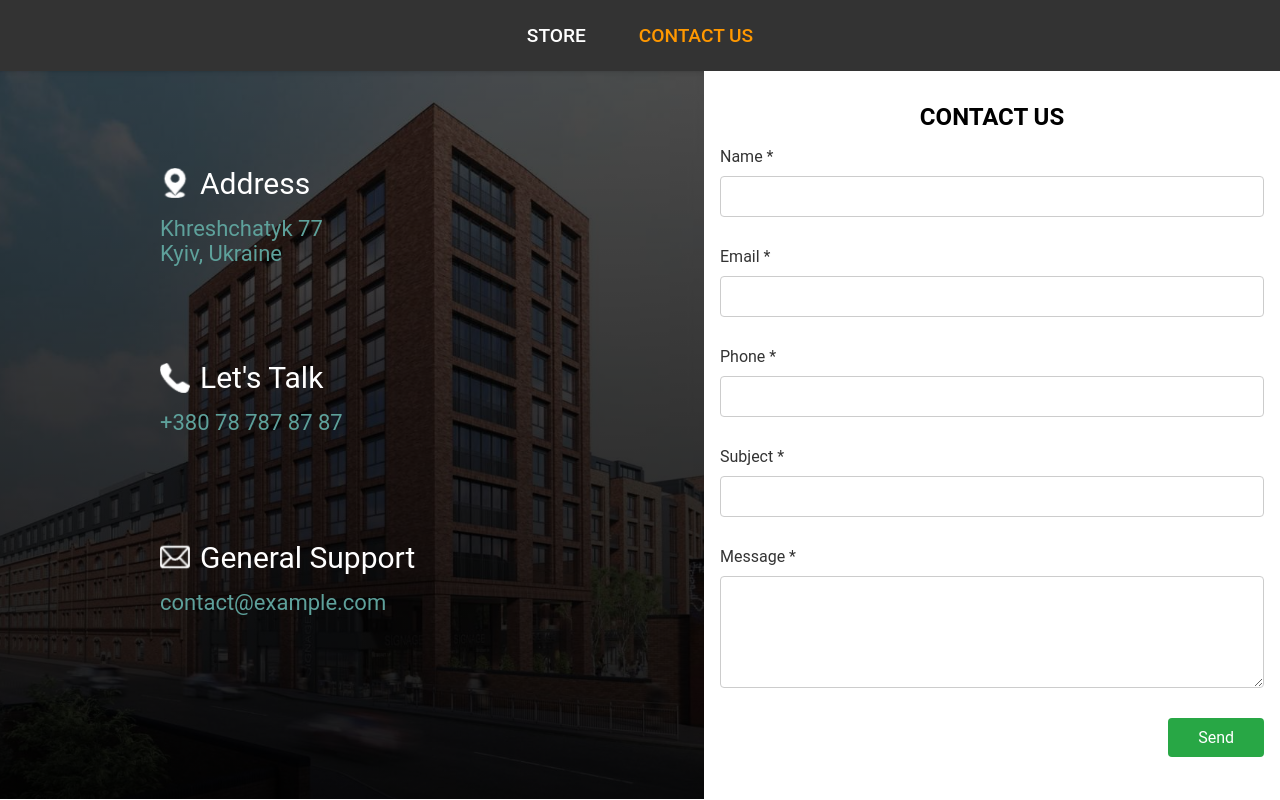
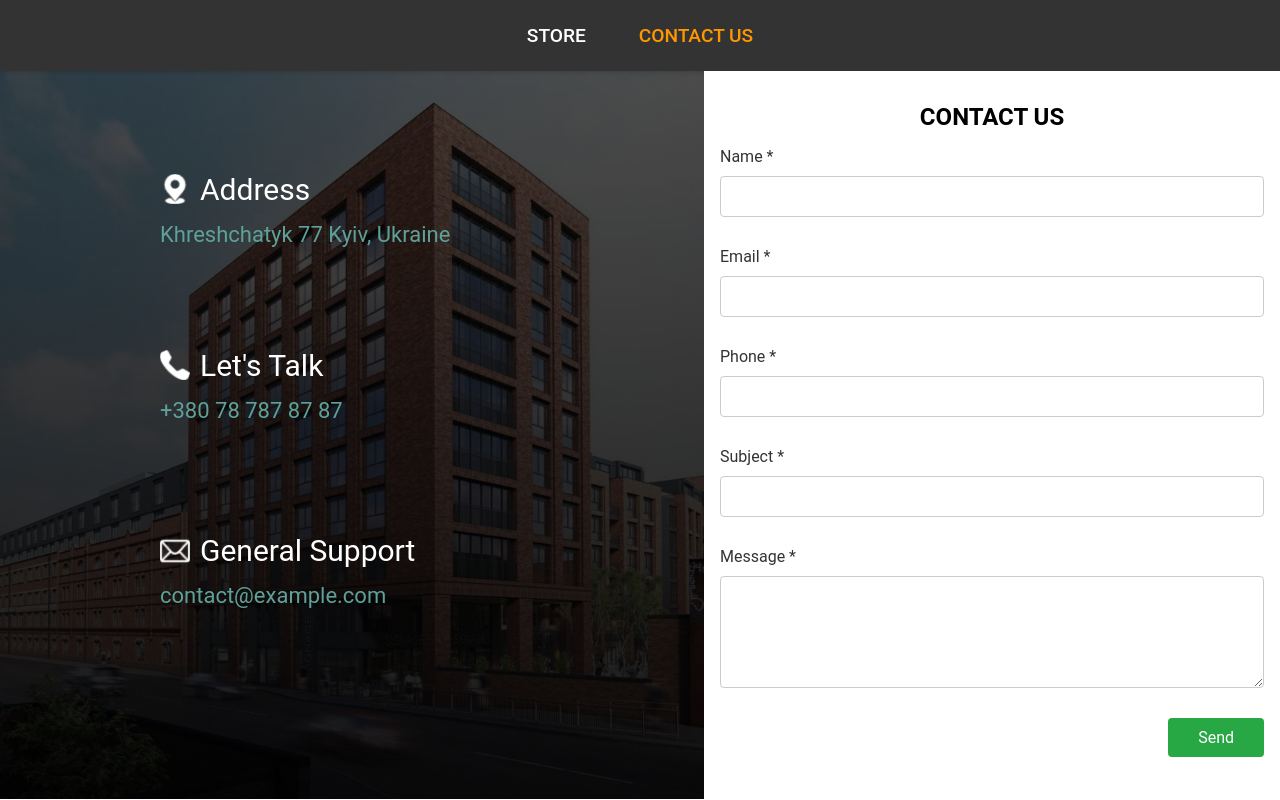
Before and after one commit to Leonid-Radchenko/Simple-Angular-project, an Angular app: page /contacts in a window 1280 px wide. Built offline with nearby package versions, Linux system fonts and the light colour scheme.

Commit message:
move form and contact data to services

```diff
--- a/src/app/contact-page/contact-page.component.css
+++ b/src/app/contact-page/contact-page.component.css
@@ -26,30 +26,6 @@
   background: linear-gradient(rgba(0, 0, 0, 0.7), rgba(0, 0, 0, 0.9)),
               url('../../assets/images/backgrounds/contact-us-bg-image.jpg') no-repeat center center;
   background-size: cover;
-}
-
-.contact-info-group-title {
-  display: flex;
-  align-items: center;
-  margin-bottom: 15px;
-}
-
-.contact-info-group-title-icon {
-  margin-right: 10px;
-  width: 30px;
-  height: 30px;
-  filter: invert(1) brightness(2);
-}
-
-.contact-info-group-title span {
-  font-size: 30px;
-}
-
-.contact-info-group p,
-.address {
-  color: var(--green-text-color);
-  font-size: 22px;
-  margin-bottom: 10px;
 }
 
 .form-container {
--- a/src/app/contact-page/contact-page.component.html
+++ b/src/app/contact-page/contact-page.component.html
@@ -1,29 +1,8 @@
 <div class="contact-us-container">
   <div class="contact-info">
-    <div class="contact-info-group">
-      <div class="contact-info-group-title">
-        <img src="assets/images/icons/pin-49.png" alt="Location Icon" class="contact-info-group-title-icon">
-        <span>Address</span>
-      </div>
-      <address class="address">
-        Khreshchatyk 77<br>
-        Kyiv, Ukraine
-      </address>
-    </div>
-    <div class="contact-info-group">
-      <div class="contact-info-group-title">
-        <img src="assets/images/icons/phone-504.png" alt="Phone Icon" class="contact-info-group-title-icon">
-        <span>Let's Talk</span>
-      </div>
-      <p><a href="tel:+380787878787">+380 78 787 87 87</a></p>
-    </div>
-    <div class="contact-info-group">
-      <div class="contact-info-group-title">
-        <img src="assets/images/icons/mail-5888.png" alt="Mail Icon" class="contact-info-group-title-icon">
-        <span>General Support</span>
-      </div>
-      <p><a href="mailto:contact@example.com">contact&#64;example.com</a></p>
-    </div>
+    @for (info of contactInfo; track info.id) {
+      <app-contact-info [info]="info" />
+    }
   </div>
   <div class="form-container">
     <h2 class="form-container-title">Contact Us</h2>
--- a/src/app/contact-page/contact-page.component.ts
+++ b/src/app/contact-page/contact-page.component.ts
@@ -1,22 +1,29 @@
-import { Component } from '@angular/core';
+import { Component, inject } from '@angular/core';
 import { ButtonComponent } from '../shared/components/button/button.component';
 import { ButtonConfig } from '../shared/models/button.model';
 import { InputComponent } from '../shared/components/input/input.component';
 import { InputConfig } from '../shared/models/input.model';
+import { ContactInfo } from '../shared/models/contact-info.model';
+import { ContactInfoComponent } from '../shared/components/contact-info/contact-info.component';
+import { ContactInfoService } from '../shared/services/contact-info.service';
 
 @Component({
     selector: 'app-contact-page',
-    imports: [ButtonComponent, InputComponent],
+    imports: [ButtonComponent, InputComponent, ContactInfoComponent],
     templateUrl: './contact-page.component.html',
     styleUrl: './contact-page.component.css',
 })
 export class ContactPageComponent {
+  private contactInfoService = inject(ContactInfoService);
+
+  contactInfo: ContactInfo[] = this.contactInfoService.getContactInfo();
+
   submitButtonConfig: ButtonConfig = {
     label: 'Send',
     color: 'success',
     type: 'submit',
     customClass: 'button-submit'
-  }
+  };
 
   nameInputConfig: InputConfig = {
     id: 'name',
@@ -25,7 +32,7 @@ export class ContactPageComponent {
     label: 'Name',
     required: true,
     // placeholder: 'Enter your name'
-  }
+  };
 
   emailInputConfig: InputConfig = {
     id: 'email',
@@ -34,7 +41,7 @@ export class ContactPageComponent {
     label: 'Email',
     required: true,
     // placeholder: 'Enter your email'
-  }
+  };
 
   phoneInputConfig: InputConfig = {
     id: 'phone',
@@ -43,7 +50,7 @@ export class ContactPageComponent {
     label: 'Phone',
     required: true,
     // placeholder: 'Enter your phone'
-  }
+  };
 
   subjectInputConfig: InputConfig = {
     id: 'subject',
@@ -52,7 +59,7 @@ export class ContactPageComponent {
     label: 'Subject',
     required: true,
     // placeholder: 'Enter your subject'
-  }
+  };
 
   messageInputConfig: InputConfig = {
     id: 'message',
@@ -62,5 +69,5 @@ export class ContactPageComponent {
     required: true,
     // placeholder: 'Enter your message',
     rows: 5
-  }
+  };
 }
--- /dev/null
+++ b/src/app/shared/components/contact-info/contact-info.component.css
@@ -0,0 +1,23 @@
+.contact-info-group-title {
+  display: flex;
+  align-items: center;
+  margin-bottom: 15px;
+}
+
+.contact-info-group-title-icon {
+  margin-right: 10px;
+  width: 30px;
+  height: 30px;
+  filter: invert(1) brightness(2);
+}
+
+.contact-info-group-title span {
+  font-size: 30px;
+}
+
+.contact-info-group p,
+.address {
+  color: var(--green-text-color);
+  font-size: 22px;
+  margin-bottom: 10px;
+}
--- /dev/null
+++ b/src/app/shared/components/contact-info/contact-info.component.html
@@ -0,0 +1,16 @@
+<div class="contact-info-group">
+  <div class="contact-info-group-title">
+    <img [src]="info.icon" [alt]="info.title + ' Icon'" class="contact-info-group-title-icon">
+    <span>{{ info.title }}</span>
+  </div>
+
+  @if (!info.link) {
+    <address class="address">
+      {{ info.content }}
+    </address>
+  } @else {
+    <p>
+      <a [href]="info.link">{{ info.content }}</a>
+    </p>
+  }
+</div>
--- /dev/null
+++ b/src/app/shared/services/contact-info.service.ts
@@ -0,0 +1,32 @@
+import { Injectable } from "@angular/core";
+import { ContactInfo } from "../models/contact-info.model";
+
+@Injectable({
+  providedIn: 'root'
+})
+export class ContactInfoService {
+  getContactInfo(): ContactInfo[] {
+    return [
+      {
+        id: 1,
+        icon: 'assets/images/icons/pin-49.png',
+        title: 'Address',
+        content: 'Khreshchatyk 77\nKyiv, Ukraine'
+      },
+      {
+        id: 2,
+        icon: 'assets/images/icons/phone-504.png',
+        title: "Let's Talk",
+        content: '+380 78 787 87 87',
+        link: 'tel:+380787878787'
+      },
+      {
+        id: 3,
+        icon: 'assets/images/icons/mail-5888.png',
+        title: 'General Support',
+        content: 'contact@example.com',
+        link: 'mailto:contact@example.com'
+      }
+    ];
+  }
+}
```
Also changed, not shown: src/app/shared/components/contact-info/contact-info.component.ts (added, +12 -0 lines), src/app/shared/models/contact-info.model.ts (added, +7 -0 lines).
